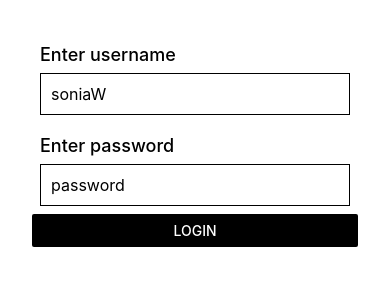
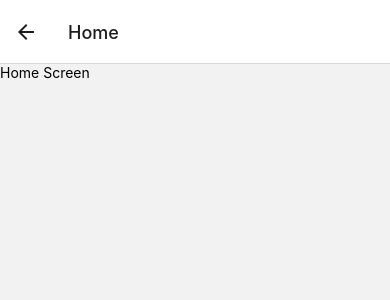
Before and after one commit to HangryCoder/Chatty, a React Native app: screen /Home in a window 390 px wide. Shown: the top 300 px of the page. Built offline with nearby package versions, Linux system fonts and the light colour scheme.

Commit message:
Created Home Screen. Added firebase

```diff
--- a/App.js
+++ b/App.js
@@ -1,9 +1,18 @@
 import React from 'react';
 import LoginScreen from './screens/LoginScreen';
+import HomeScreen from './screens/HomeScreen';
+import { NavigationContainer } from '@react-navigation/native';
+import { createNativeStackNavigator } from '@react-navigation/native-stack';
 
+const Stack = createNativeStackNavigator();
 
 export default function App() {
     return (
-        <LoginScreen />
+        <NavigationContainer>
+            <Stack.Navigator>
+                <Stack.Screen name="Login" component={LoginScreen} />
+                <Stack.Screen name="Home" component={HomeScreen} />
+            </Stack.Navigator>
+        </NavigationContainer>
     );
 }
--- a/package.json
+++ b/package.json
@@ -10,6 +10,7 @@
     "test": "jest"
   },
   "dependencies": {
+    "@react-native-firebase/app": "^17.3.0",
     "@react-native-firebase/auth": "17.3.0",
     "@react-navigation/native": "6.1.4",
     "@react-navigation/native-stack": "6.9.10",
--- /dev/null
+++ b/screens/HomeScreen.js
@@ -0,0 +1,16 @@
+import React from 'react';
+import { StyleSheet, View, Text } from 'react-native';
+
+function HomeScreen(props) {
+    return (
+        <View>
+            <Text>Home Screen</Text>
+        </View>
+    );
+}
+
+const styles = StyleSheet.create({
+
+})
+
+export default HomeScreen;
```
Also changed, not shown: 1 other file (tests, documents, lock files or other folders).
